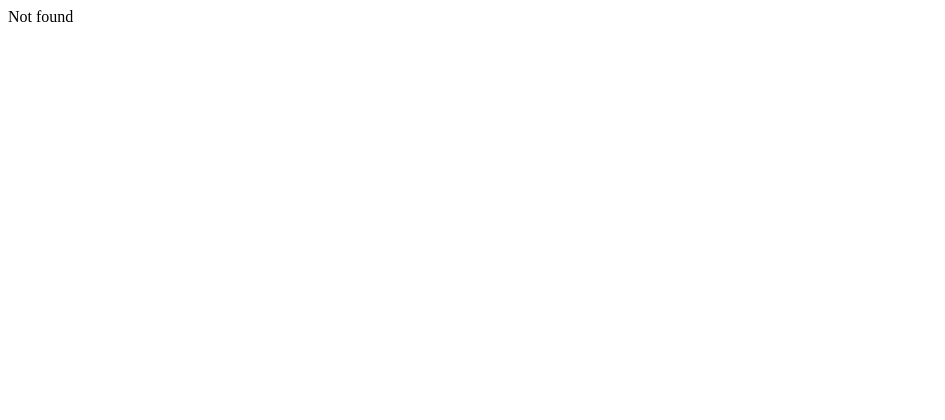
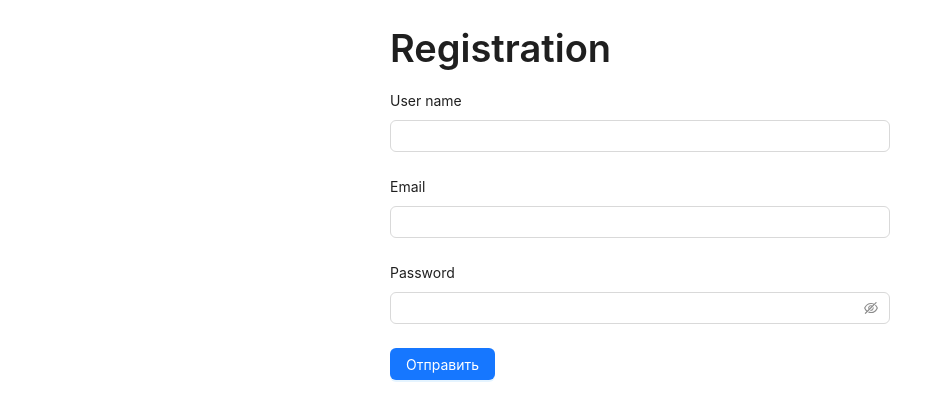
Before and after one commit to Misha158/new_project, a React (Vite) app in the folder client/: page /Registration in a window 1280 px wide. Shown: the top 420 px of the page, without its empty margins (0-945 px from the left). Built offline with nearby package versions, Linux system fonts and the light colour scheme.

Commit message:
MB-6 - Added registration page

```diff
--- a/client/src/App.tsx
+++ b/client/src/App.tsx
@@ -1,10 +1,14 @@
 import { TodoPage, AdvertisementPage } from "./Pages";
 import { Routes, Route } from "react-router-dom";
+import { Login } from "./Pages/Authorization/Login";
+import { Registration } from "./Pages/Authorization/Registration";
 
 export const App = () => {
   return (
     <Routes>
       <Route path="/" element={<AdvertisementPage />} />
+      <Route path="/login" element={<Login />} />
+      <Route path="/Registration" element={<Registration />} />
       <Route path="/todo" element={<TodoPage />} />
       <Route path="/Advertisement" element={<AdvertisementPage />} />
       <Route path="*" element={<div>Not found</div>} />
--- /dev/null
+++ b/client/src/Pages/Authorization/Login.tsx
@@ -0,0 +1,5 @@
+import React from "react";
+
+export const Login = () => {
+  return <div>Login</div>;
+};
--- /dev/null
+++ b/client/src/Pages/Authorization/Registration.tsx
@@ -0,0 +1,52 @@
+import { Form, Button, Input, Typography } from "antd";
+import { useForm, Controller } from "react-hook-form";
+import { AuthService } from "../../services/AuthService";
+
+const { Title } = Typography;
+
+export interface SignupCredentials {
+  userName: "";
+  email: "";
+  password: "";
+}
+
+export const Registration = () => {
+  const {
+    control,
+    handleSubmit,
+    formState: { errors },
+  } = useForm<SignupCredentials>();
+
+  const onSubmit = async (credentials: SignupCredentials) => {
+    await AuthService.signupUser({ credentials });
+  };
+
+  return (
+    <div style={{ width: "500px", margin: "0 auto" }}>
+      <Title>Registration</Title>
+
+      <Form onFinish={handleSubmit(onSubmit)} layout="vertical">
+        <Form.Item label="User name" name="userName">
+          <Controller name="userName" control={control} rules={{ required: true }} render={({ field }) => <Input {...field} />} />
+          {errors?.userName?.type === "required" && <span style={{ color: "red" }}>This field is required</span>}
+        </Form.Item>
+
+        <Form.Item label="Email" name="email">
+          <Controller name="email" control={control} rules={{ required: true }} render={({ field }) => <Input {...field} />} />
+          {errors?.email?.type === "required" && <span style={{ color: "red" }}>This field is required</span>}
+        </Form.Item>
+
+        <Form.Item label="Password" name="password">
+          <Controller name="password" control={control} rules={{ required: true }} render={({ field }) => <Input.Password {...field} />} />
+          {errors?.password?.type === "required" && <span style={{ color: "red" }}>This field is required</span>}
+        </Form.Item>
+
+        <Form.Item>
+          <Button type="primary" htmlType="submit">
+            Отправить
+          </Button>
+        </Form.Item>
+      </Form>
+    </div>
+  );
+};
--- /dev/null
+++ b/client/src/services/AuthService.ts
@@ -0,0 +1,16 @@
+import { message } from "antd";
+import { SignupCredentials } from "../Pages/Authorization/Registration";
+import { axios } from "./config";
+
+export class AuthService {
+  static signupUser = async ({ credentials }: { credentials: SignupCredentials }) => {
+    try {
+      const { data } = await axios.post("/auth/signupUser", credentials);
+
+      return data;
+    } catch (e) {
+      message.error(`Sighup failed with ${e.message}`);
+      throw new Error(e.message);
+    }
+  };
+}
```
